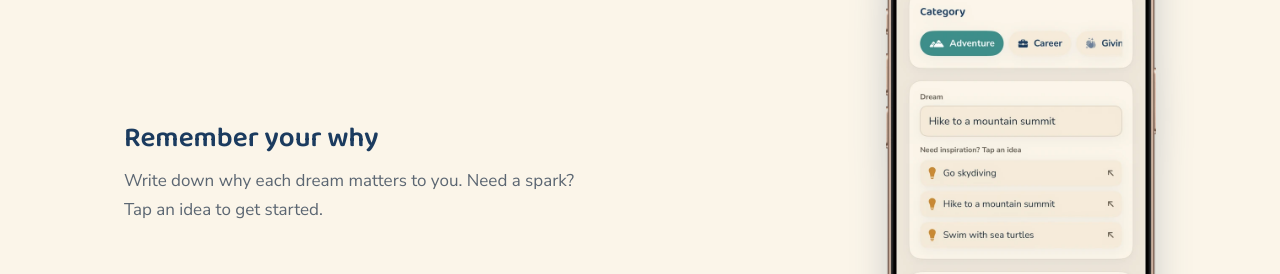
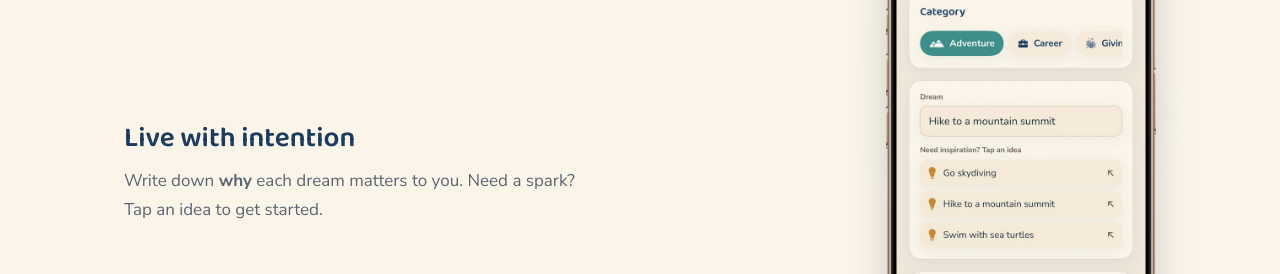
Before and after one commit to daveanthold2/dreamlistapp, a plain HTML site: page features.html in a window 1280 px wide. Shown: the part 2200-2474 px from the top of the page. Drawn offline with Linux system fonts and the light colour scheme.

Commit message:
Update features.html

```diff
--- a/features.html
+++ b/features.html
@@ -97,8 +97,8 @@
     <div class="showcase flip">
       <img class="shot" src="images/dreamlist-app-3-remember-your-why.webp" width="640" height="1326" loading="lazy" alt="Adding a dream with a category and a note about why it matters">
       <div>
-        <h3>Remember your why</h3>
-        <p>Write down why each dream matters to you. Need a spark? Tap an idea to get started.</p>
+        <h3>Live with intention</h3>
+        <p>Write down <strong>why</strong> each dream matters to you. Need a spark? Tap an idea to get started.</p>
       </div>
     </div>
 
```
